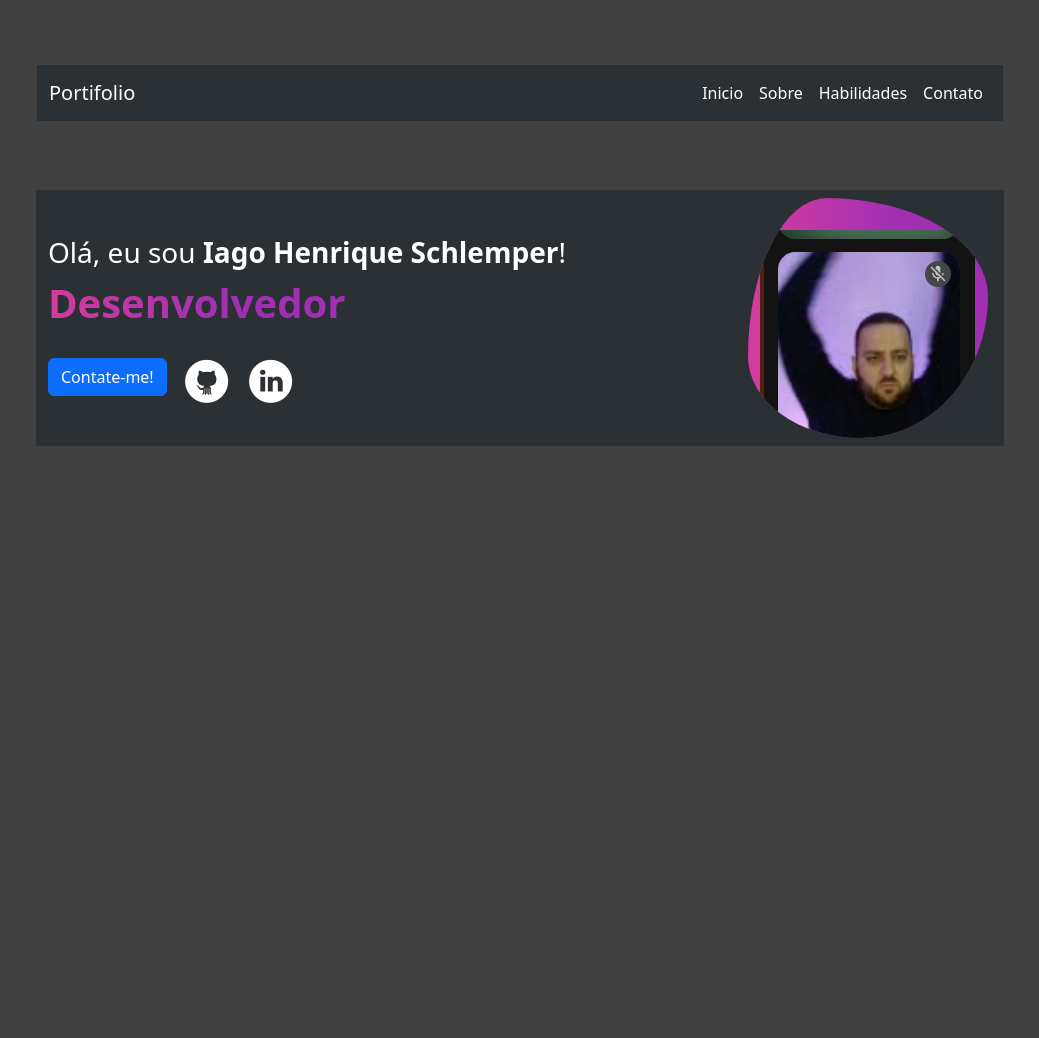
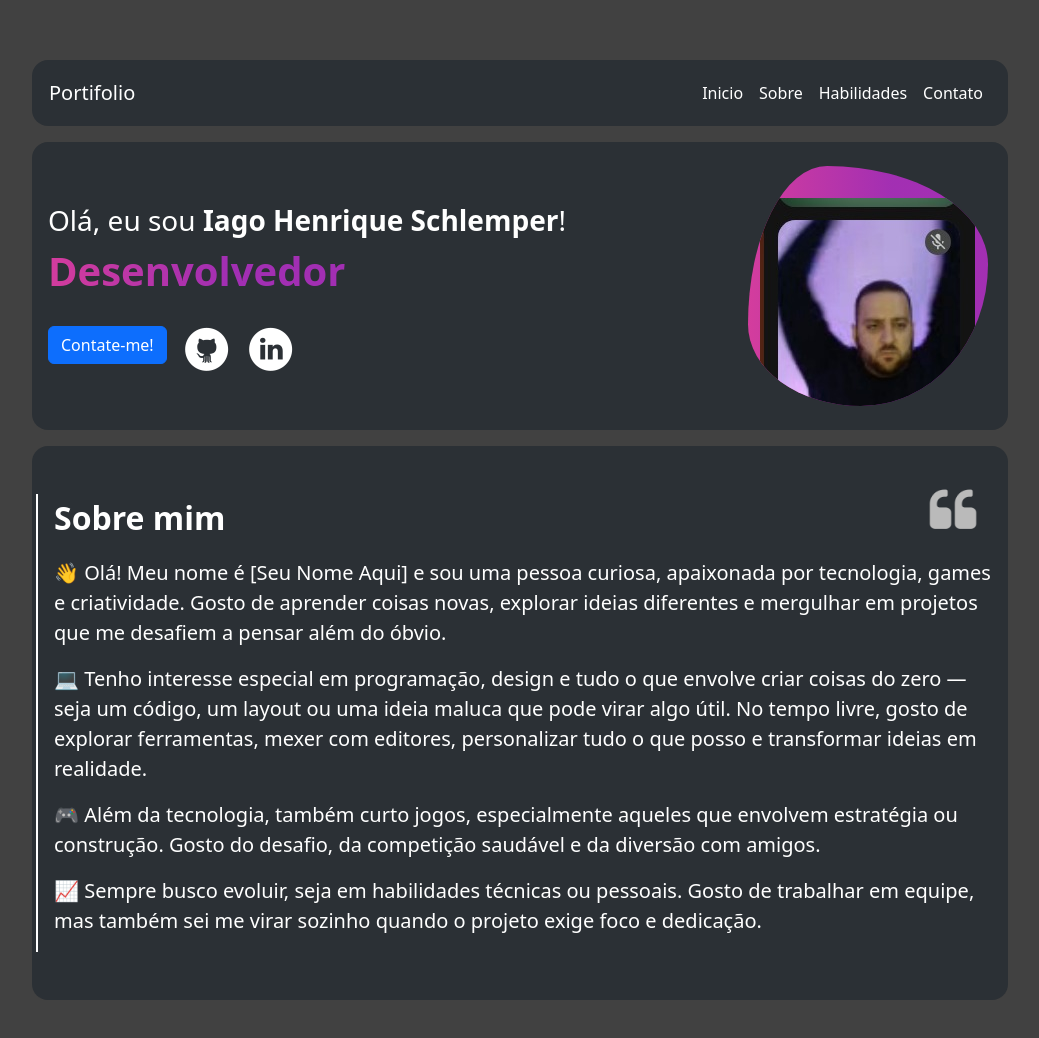
Before and after one commit to Iagodizlla/Portifolio, a plain HTML site: page index.html in a window 1280 px wide. Shown: the whole page, without its empty margins (120-1159 px from the left). Before the commit the page ends 800 px from the top, so only its background shows below. Drawn offline with nearby package versions, Linux system fonts and the light colour scheme.

Commit message:
Implementado secao sobre mim

```diff
--- a/index.html
+++ b/index.html
@@ -13,9 +13,9 @@
 <body>
 
     <main id="app" class="my-5">
-        <section id="header" class="rounded-4">
+        <section id="header" class="rounded-4 bg-body-tertiary" data-bs-theme="dark">
 
-            <nav class="navbar navbar-expand-lg bg-body-tertiary" data-bs-theme="dark">
+            <nav class="navbar navbar-expand-lg">
                 <div class="container-fluid">
 
                     <a class="navbar-brand" href="#portifolio">Portifolio</a>
@@ -47,8 +47,8 @@
 
         </section>
 
-        <section id="banner" class="rounded4 mt-5 p-3">
-            <div class="row navbar navbar-expand-lg bg-body-tertiary align-items-center gap-3" data-bs-theme="dark">
+        <section id="banner" class="rounded-4 mt-3 p-3 bg-body-tertiary" data-bs-theme="dark">
+            <div class="row navbar navbar-expand-lgalign-items-center gap-3">
                 <div class="col order-1 order-lg-0">
 
                     <div class="textContent">
@@ -78,6 +78,27 @@
                 </div>
             </div>
         </section>
+
+        <section id="sobre" class="mt-3 rounded-4 bg-body-tertiary" data-bs-theme="dark">
+            <article class="px-1 py-5">
+                <div class="d-flex flex-column text-white fs-5 ps-3 border-start border-2 border-white">
+                    <p class="fs-2 fw-bold">Sobre mim</p>
+                    <p>
+                        👋 Olá! Meu nome é [Seu Nome Aqui] e sou uma pessoa curiosa, apaixonada por tecnologia, games e criatividade. Gosto de aprender coisas novas, explorar ideias diferentes e mergulhar em projetos que me desafiem a pensar além do óbvio.
+                    </p>
+                    <p>
+                        💻 Tenho interesse especial em programação, design e tudo o que envolve criar coisas do zero — seja um código, um layout ou uma ideia maluca que pode virar algo útil. No tempo livre, gosto de explorar ferramentas, mexer com editores, personalizar tudo o que posso e transformar ideias em realidade.
+                    </p>
+                    <p>
+                        🎮 Além da tecnologia, também curto jogos, especialmente aqueles que envolvem estratégia ou construção. Gosto do desafio, da competição saudável e da diversão com amigos.
+                    </p>
+                    <p>
+                        📈 Sempre busco evoluir, seja em habilidades técnicas ou pessoais. Gosto de trabalhar em equipe, mas também sei me virar sozinho quando o projeto exige foco e dedicação.
+                    </p>
+                </div>
+                <img src="assets/quote.png" class="quote" alt="Quote"/>
+            </article>
+        </section>
     </main>
 
     <script src="https://cdn.jsdelivr.net/npm/bootstrap@5.3.6/dist/js/bootstrap.bundle.min.js" integrity="sha384-j1CDi7MgGQ12Z7Qab0qlWQ/Qqz24Gc6BM0thvEMVjHnfYGF0rmFCozFSxQBxwHKO" crossorigin="anonymous"></script>
```
